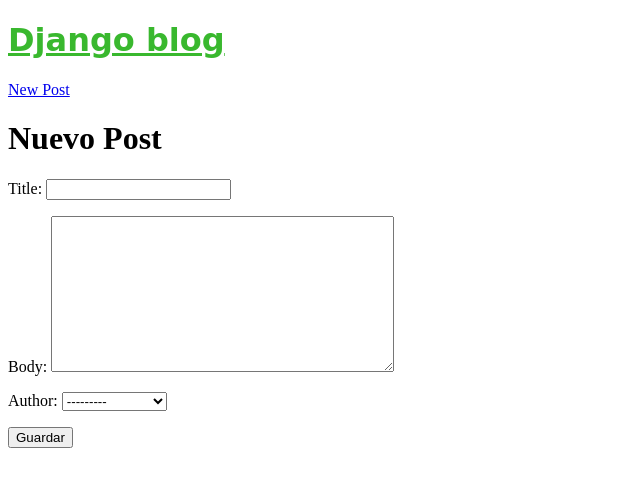
After one commit to S3b4sS/blog_django, a Django app: page /post/new/ in a window 1280 px wide. The commit adds this page. Shown: the top 487 px of the page, without its empty margins (0-640 px from the left). Run offline with Django 4.2, Linux system fonts and the light colour scheme; data comes from the database, SQL or seed files in the repository; both versions use the stored data as it was after the commit; some web fonts are replaced.

```diff
--- a/blog/models.py
+++ b/blog/models.py
@@ -1,4 +1,5 @@
 from django.db import models
+from django.urls import reverse
 
 # Create your models here idiot.
 class Post(models.Model):
@@ -12,3 +13,6 @@
 
     def __str__(self):
         return self.title
+
+    def get_absolute_url(self):
+        return reverse("post_detail", kwargs={"pk": self.pk})
--- a/blog/urls.py
+++ b/blog/urls.py
@@ -1,7 +1,11 @@
 from django.urls import path
-from .views import BlogListView, BlogDetailView
+from .views import BlogListView, BlogDetailView, BlogCreateView, BlogUpdateView, BlogDeleteView
 
 urlpatterns = [
+    path("post/new/",BlogCreateView.as_view(), name="post_new" ),
     path( "", BlogListView.as_view(), name="home" ),
     path("post/<int:pk>", BlogDetailView.as_view(), name="post_detail"),
+    path("post/<int:pk>/update", BlogUpdateView.as_view(), name="post_edit"),
+    path("post/<int:pk>/delete", BlogDeleteView.as_view(), name="post_delete"),
+
 ]
--- a/blog/views.py
+++ b/blog/views.py
@@ -1,6 +1,8 @@
 from django.shortcuts import render
 from django.views.generic import ListView, DetailView
+from django.views.generic.edit import CreateView, UpdateView, DeleteView
 from .models import Post
+from django.urls import reverse_lazy
 
 # Create your views here idiot.
 class BlogListView(ListView):
@@ -10,3 +12,19 @@
 class BlogDetailView(DetailView):
     model = Post
     template_name = "post_detail.html"
+
+class BlogCreateView(CreateView):
+    model = Post
+    template_name = "post_new.html"
+    fields = [ "title", "body", "author" ]
+
+class BlogUpdateView(UpdateView):
+    model = Post
+    template_name = "post_edit.html"
+    fields = [ "title", "body" ]
+
+class BlogDeleteView(DeleteView):
+    model = Post
+    template_name = "post_delete.html"
+    fields = [ "title", "body", "author" ]
+    success_url = reverse_lazy("home")
--- a/templates/base.html
+++ b/templates/base.html
@@ -13,6 +13,7 @@
 
     <header>
         <h1> <a href="{% url 'home' %}"> Django blog </a> </h1>
+        <a href="{% url 'post_new' %}"> New Post </a>
     </header>
 
     <div>
--- a/templates/home.html
+++ b/templates/home.html
@@ -5,7 +5,7 @@
     {% for post in post_list %}
 
          <h2><a href="{% url 'post_detail' post.pk %}">{{ post.title }}</a></h2>
-
+            <h3><p> {{post.author}} </p></h3>
          <p>{{ post.body }}</p>
 
     {% endfor %}
--- /dev/null
+++ b/templates/post_new.html
@@ -0,0 +1,9 @@
+{% extends "base.html" %}
+
+{% block content %}
+    <h1> Nuevo Post </h1>
+    <form action="" method="post">{% csrf_token %}
+        {{ form.as_p }}
+    <input type="submit" value="Guardar">
+    </form>
+    {% endblock content %}
```
Also changed, not shown: templates/post_delete.html (added, +8 -0 lines), templates/post_detail.html (+5 -2 lines), templates/post_edit.html (added, +11 -0 lines), db.sqlite3.
